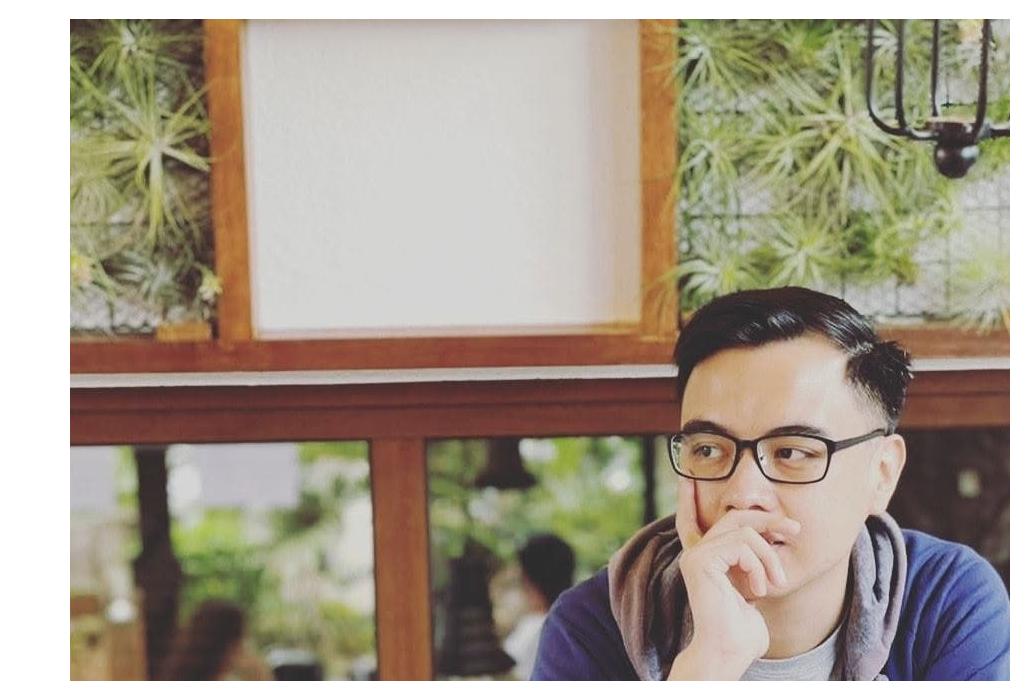
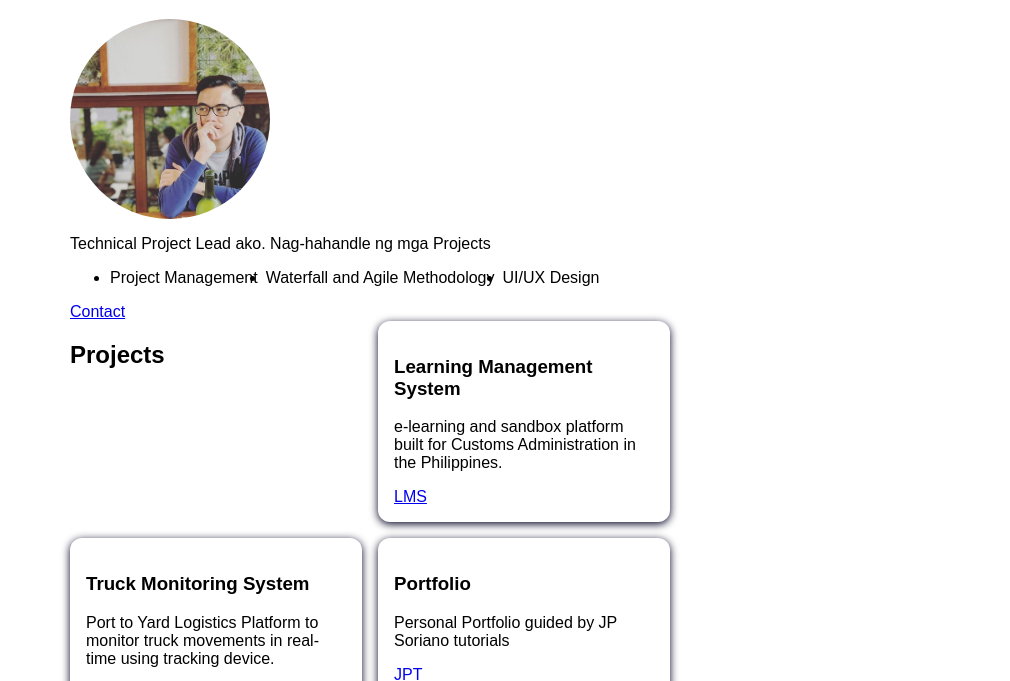
Before and after one commit to botnieantonio/botnie.github.io, a plain HTML site: page index.html in a window 1280 px wide. Shown: the part 98-779 px from the top of the page, without its empty margins (270-1280 px from the left). Drawn offline with Linux system fonts and the light colour scheme.

Commit message:
Update the index.html meta name view port

```diff
--- a/index.html
+++ b/index.html
@@ -2,14 +2,14 @@
 <html>
 <head>
     <meta charset="UTF-8"> <!-- charset -->
-    <meta name="viewport" content="width=device-width", initial-scale=1.0"> <!-- adding initial-scale -->
+    <meta name="viewport" content="width=device-width, initial-scale=1.0">
     <title>Botnie</title>
     <link rel="stylesheet" href="style.css">
 </head>
 <body>
     <button id="theme">Dark Mode</button>
     <h1>Hello, ako si Botnie</h1>
-    <img src="botnie.jpg" alt="Photo of Botnie">
+    <img class="profile-avatar" src="botnie.jpg" alt="Photo of Botnie">
     <p>Technical Project Lead ako. Nag-hahandle ng mga Projects</p>
 
     <ul>
@@ -19,7 +19,7 @@
     </ul>
     <a href="contact.html">Contact</a>
 
-    <section>
+    <section class="project">
         <h2>Projects</h2>
         <div class="card">
             <h3>Learning Management System</h3>
```
